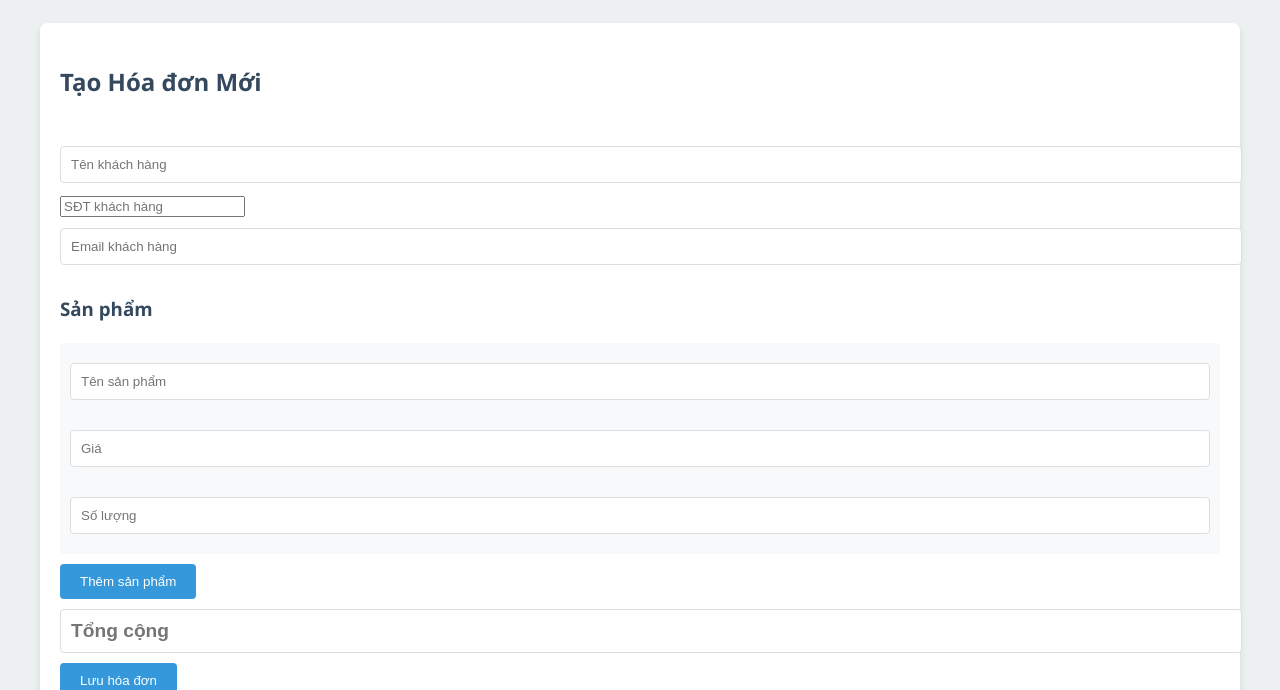
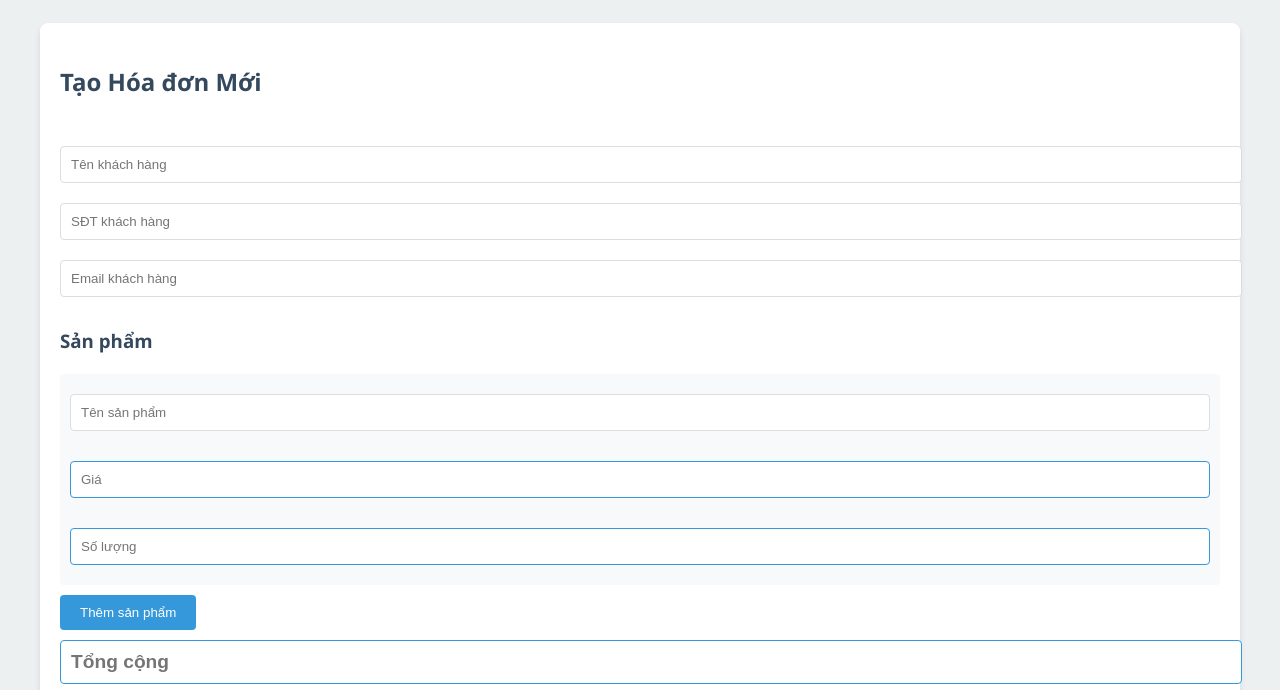
Before and after one commit to khangngsg/ThucHanh8, a plain HTML site: page index.html in a window 1280 px wide. Shown: the part 110-800 px from the top of the page. Drawn offline with nearby package versions, Linux system fonts and the light colour scheme; sample sign-in values are in the browser's storage.

Commit message:
Update index.html

```diff
--- a/index.html
+++ b/index.html
@@ -54,7 +54,7 @@
             box-shadow: 0 6px 12px rgba(0, 0, 0, 0.15);
         }
 
-        input[type="text"], input[type="email"], input[type="number"] {
+        input[type="text"], input[type="email"], input[type="number"], input[type="phone"] {
             width: 100%;
             padding: 10px;
             margin: 10px 0;
@@ -63,7 +63,7 @@
             transition: border-color 0.3s ease;
         }
 
-        input[type="text"]:focus, input[type="email"]:focus, input[type="number"]:focus {
+        input[type="text"]:focus, input[type="email"]:focus, input[type="number"], input[type="phone"]:focus {
             border-color: var(--primary-color);
             outline: none;
         }
```
